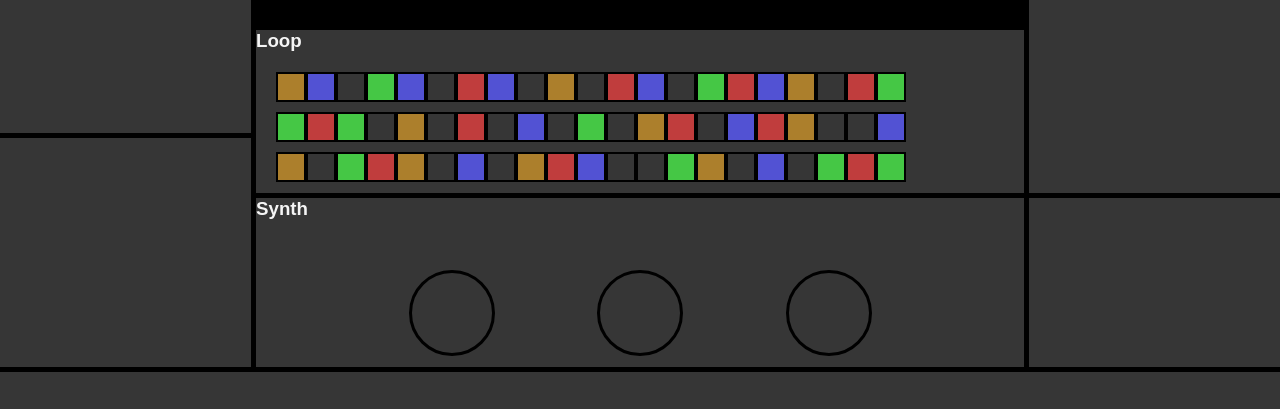
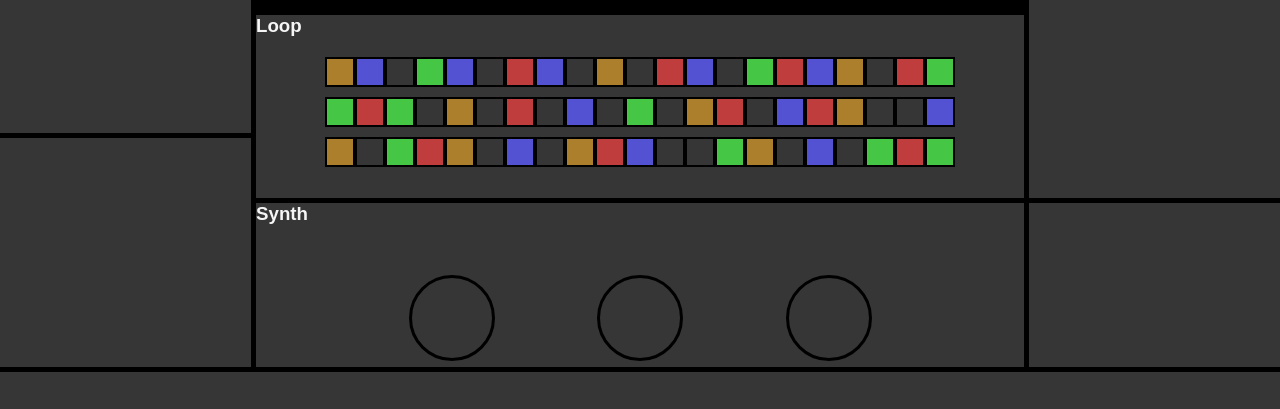
Before and after one commit to 4nth0ny1/daw, a plain HTML site: page index.html in a window 1280 px wide. Shown: the part 388-797 px from the top of the page. Drawn offline with Linux system fonts and the light colour scheme; grey boxes are pictures that could not be loaded.

Commit message:
add styles to main bottom top

```diff
--- a/index.html
+++ b/index.html
@@ -49,9 +49,8 @@
                     <video width="100%" height="100%" autoplay><source src="./digiworld.mp4" type="video/mp4"></video>
                 </div>
             </div>
-
+            <h3>Loop</h3>
             <div class="main-bottom-top">
-                <h3>Loop</h3>
                 <div class="loop-machine">
                     <div class="loop-item orange"></div>
                     <div class="loop-item blue"></div>
--- a/styles.css
+++ b/styles.css
@@ -44,11 +44,11 @@ body {
 
 .sidebar-right-top {
   height: 75%;
-  border-bottom: 5px solid black;
 }
 
 .sidebar-right-bottom {
   height: 25%;
+  border-top: 5px solid black;
 }
 
 .main {
@@ -75,13 +75,9 @@ body {
   border-radius: 10px;
 }
 
-.main-bottom-top {
-  height: 25%;
-  border-bottom: 5px solid black;
-}
-
 .main-bottom-bottom {
   height: 25%;
+  border-top: 5px solid black;
 }
 
 .dials-container {
@@ -97,6 +93,12 @@ body {
   border: 3px solid black;
   border-radius: 50%;
   padding: 40px;
+}
+
+.main-bottom-top {
+  height: 25%;
+
+  margin: 0 auto;
 }
 
 .loop-machine {
```
Also changed, not shown: 1 other file.
